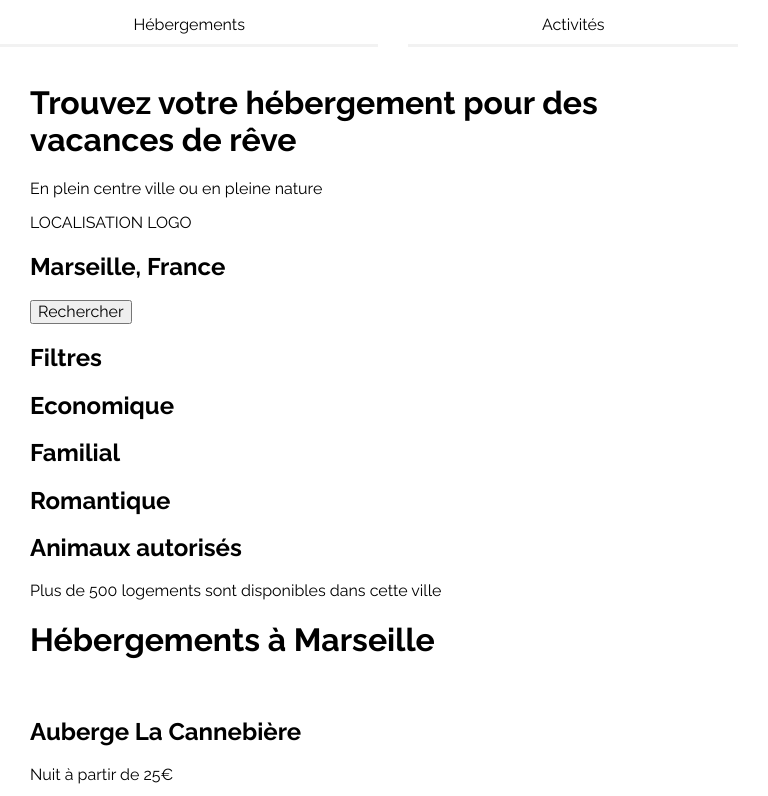
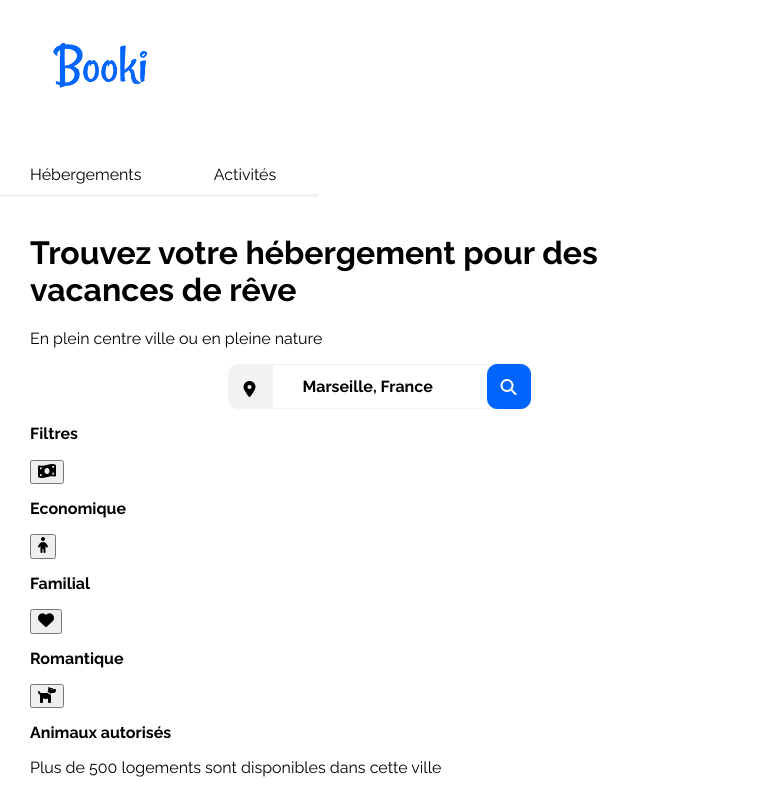
Before and after one commit to enimad/Booki, a plain HTML site: page index.html in a window 768 px wide. Shown: the top 796 px of the page. Drawn offline with Linux system fonts and the light colour scheme.

Commit message:
finalisation ajout header + barre de recherche

```diff
--- a/css/style.css
+++ b/css/style.css
@@ -2,6 +2,10 @@
 
 body {
 	font-family: 'Raleway', sans-serif;
+}
+
+#bloc_page {
+	width: auto;
 }
 
 header, main, footer {
@@ -9,11 +13,45 @@ header, main, footer {
 	padding-right: 30px;
 }
 
+ul {
+	padding: 0px;
+}
+
 li {
 	list-style: none;
 }
 
-@media screen and (min-width: 768px)
+a {
+	text-decoration: none;
+	color: black;
+}
+
+.icon-map {
+	display: flex;
+	flex: 0 0 auto;
+	justify-content: center;
+	align-items: center;
+	width: 44px;
+	height: 40px;
+	padding-top: 5px;
+	background-color: #F2F2F2;
+	border-radius: 10px 0 0 10px;
+}
+
+
+#search {
+	display: flex;
+	border: 1px solid;
+	border-color: #F2F2F2;
+	padding-left: 30px;
+	font-weight: bold;
+}
+
+.filtres p {
+	font-weight: bold;
+}
+
+@media all and (min-width: 768px)
 {
 		/* Propriétés CSS version Desktop */
 
@@ -23,36 +61,56 @@ li {
 		align-items: center;
 	}
 
-	#logo1 {
-		padding-left: 30px;
+	#logo {
+		padding-top: 10px;
+		height: 56px;
+		width: auto;
 	}
 
-	#logo2 {
-		display: none;
+	nav {
+		display: flex;
+		width: 100%;
+		justify-content: space-between;
+		align-items: center;
 	}
 
-	nav div {
+	nav ul {
 		display: flex;
-		flex-direction: row;
 	}
 
-	nav p {
-		padding-right: 30px;
+	nav li {
+		color: black;
+		justify-content: space-around;
 	}
 
 	nav a {
-		text-decoration: none;
-		color: black;
+		padding: 20px 30px;
 	}
 
 	nav a:hover {
 		color: #0065FC;
-		border-top: solid;
-		border-color: #0065FC;
-		padding-top: 30px;
+		border-top: 3px solid #0065FC;
 	}
 
-	.test {
+	.mobile-nav {
+		display: none;
+	}
+
+	form {
+		display: flex;
+	}
+
+	.button-txt {
+		color: white;
+		font-weight: bold;
+		border: 1px solid;
+		border-color: #0065FC;
+		background-color: #0065FC;
+		padding: 0px 20px;
+		border-radius: 0 10px 10px 0;
+	}
+
+	.button-icon {
 		display: none;
 	}
 
@@ -70,12 +128,6 @@ li {
 {
     /* Propriétés CSS pour les mobiles*/
 
-	#bloc_page
-
-		{
-			width: auto;
-		}
-
 	header {
 		display: flex;
 		flex-direction: column;
@@ -83,31 +135,29 @@ li {
 		align-items: center;
 	}
 
-	#logo1 {
+	#logo {
+		height: 70px;
+		width: auto;
+		padding: 30px 0px;
+	}
+
+	header ul {
 		display: none;
 	}
 
-	#logo2 {
-		height: 70px;
-		width: auto;
-		margin: 30px 0px;
+	.mobile-nav {
+		display: flex;
+		padding: 0px;
 	}
 
-	header nav {
-		display: none;
-	}
-
-	.test {
-		display: flex;
-		flex-wrap: wrap;
-	}
-
-	.test p {
+	.mobile-nav li {
+		list-style: none;
 		flex: 1 0 auto;
 		justify-content: center;
 		text-align: center;
+		flex: 0 0 50%;
 	}
-	.test a {
+	.mobile-nav a {
 		text-decoration: none;
 		color: black;
 		border-bottom: solid;
@@ -116,18 +166,42 @@ li {
 		padding-bottom: 10px;
 	}
 
-	.test p:hover {
+	.mobile-nav li:hover {
 		flex: 1 0 auto;
 		justify-content: center;
 		text-align: center;
 		color: #0065FC;
 	}
 
-	.test a:hover {
+	.mobile-nav a:hover {
 		color: #0065FC;
 		text-decoration: solid;
 		border-bottom: solid;
 		border-color: #0065FC;
 	}
 
+	form {
+		display: flex;
+		justify-content: center;
+	}
+
+	.button-icon {
+		color: white;
+		border: 1px solid;
+		border-color: #0065FC;
+		background-color: #0065FC;
+		border-radius: 10px;
+		display: flex;
+		flex: 0 0 auto;
+		justify-content: center;
+		align-items: center;
+		width: 44px;
+		height: 45px;
+		position: relative;
+		right: 10px;
+	}
+
+	.button-txt {
+		display: none;
+	}
 }
--- a/index.html
+++ b/index.html
@@ -7,26 +7,26 @@
 	<title>Booki</title>
 	<link rel="stylesheet" href="css/normalize.css">
 	<link rel="stylesheet" href="css/style.css">
+	<script src="https://kit.fontawesome.com/f22e7d7ba2.js" crossorigin="anonymous"></script>
 </head>
 
 <body>
 	<div id="bloc_page">
 	<header>
-		<img id="logo1" src="images/logo/Booki.png" alt="logo Booki">
-		<img id="logo2" src="images/logo/Booki@3x.png" alt="logo Booki">
 		<nav>
-			<div>
-				<p><a href="#section1">Hébergements</a></p>
-				<p><a href="#section2">Activités</a></p>
-			</div>
+		<img id="logo" src="images/logo/Booki@3x.png" alt="logo Booki">
+		<ul>
+			<li><a href="#section1">Hébergements</a></li>
+			<li><a href="#section2">Activités</a></li>
+		</ul>
 		</nav>
 	</header>
 
 	<nav>
-		<div class="test">
-			<p><a href="#section1">Hébergements</a></p>
-			<p><a href="#section2">Activités</a></p>
-		</div>
+		<ul class="mobile-nav">
+			<li><a href="#section1">Hébergements</a></li>
+			<li><a href="#section2">Activités</a></li>
+		</ul>
 	</nav>
 
 	<main>
@@ -36,30 +36,34 @@
 				<p>En plein centre ville ou en pleine nature</p>
 			</div>
 			<div class="recherche">
-				<form>
-					<!-- <img src="logo de localisation??"> -->
-					<fontfamily>LOCALISATION LOGO</fontfamily>
-					<p><h2>Marseille, France</h2></p>
-					<button>Rechercher</button>
+				<form method="post" action="#">
+					<p>
+						<div class="icon-map">
+							<i class="fas fa-map-marker-alt"></i>
+						</div>
+						<input type="text" name="search" id="search" value="Marseille, France">
+						<button class="button-txt">Rechercher</button>
+						<button class="button-icon"><span class="fas fa-search"></span></button>
+					</p>
 				</form>
 			</div>
 			<div class="filtres">
-				<h2>Filtres</h2>
+				<p>Filtres</p>
 				<div>
-					<!-- <img src="logo billet??"> -->
-					<h2>Economique</h2>
+					<button class="economic-icon"><span class="fas fa-money-bill-wave"></span></button>
+					<p>Economique</p>
 				</div>
 				<div>
-					<!-- <img src="logo billet??"> -->
-					<h2>Familial</h2>
+					<button class="family-icon"><span class="fas fa-child"></span></button>
+					<p>Familial</p>
 				</div>
 				<div>
-					<!-- <img src="logo billet??"> -->
-					<h2>Romantique</h2>
+					<button class="romantic-icon"><span class="fas fa-heart"></span></button>
+					<p>Romantique</p>
 				</div>
 				<div>
-					<!-- <img src="logo billet??"> -->
-					<h2>Animaux autorisés</h2>
+					<button class="animal-icon"><span class="fas fa-dog"></span></button>
+					<p>Animaux autorisés</p>
 				</div>
 			</div>
 			<div>
```
